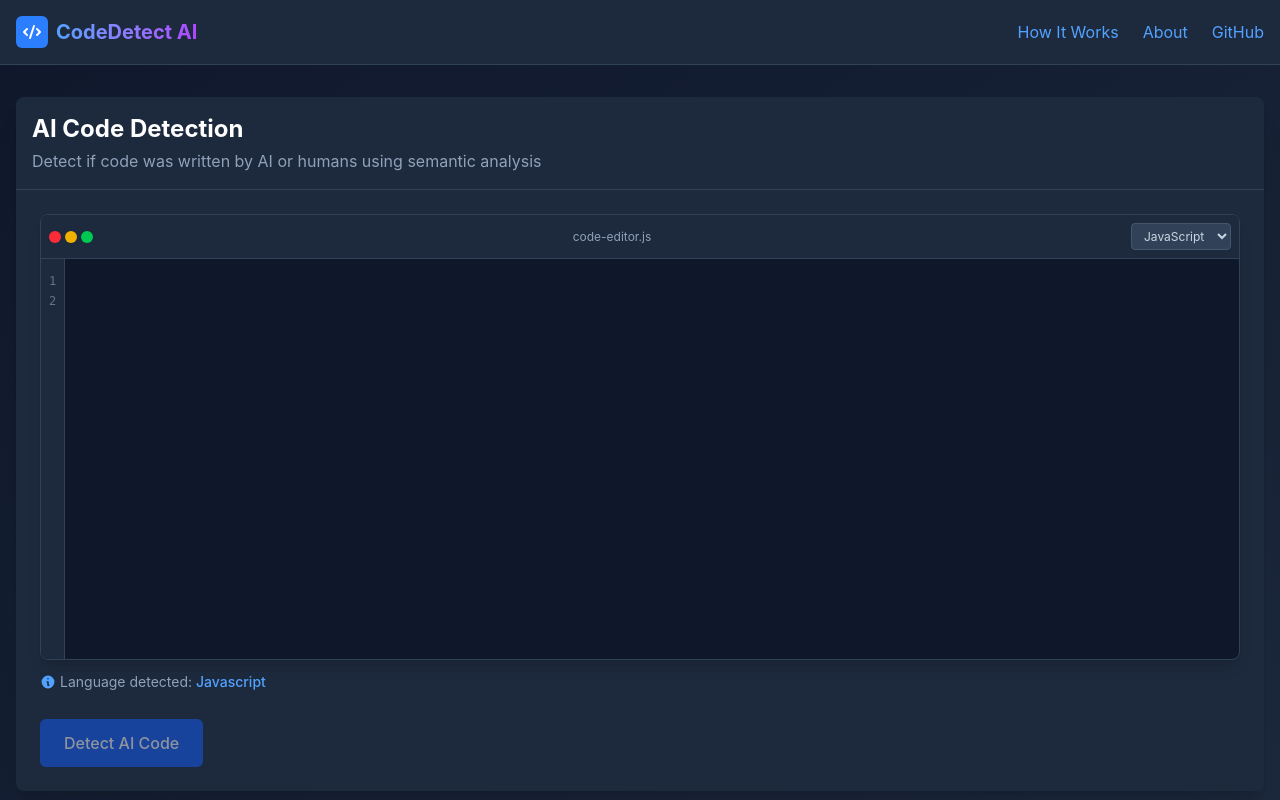
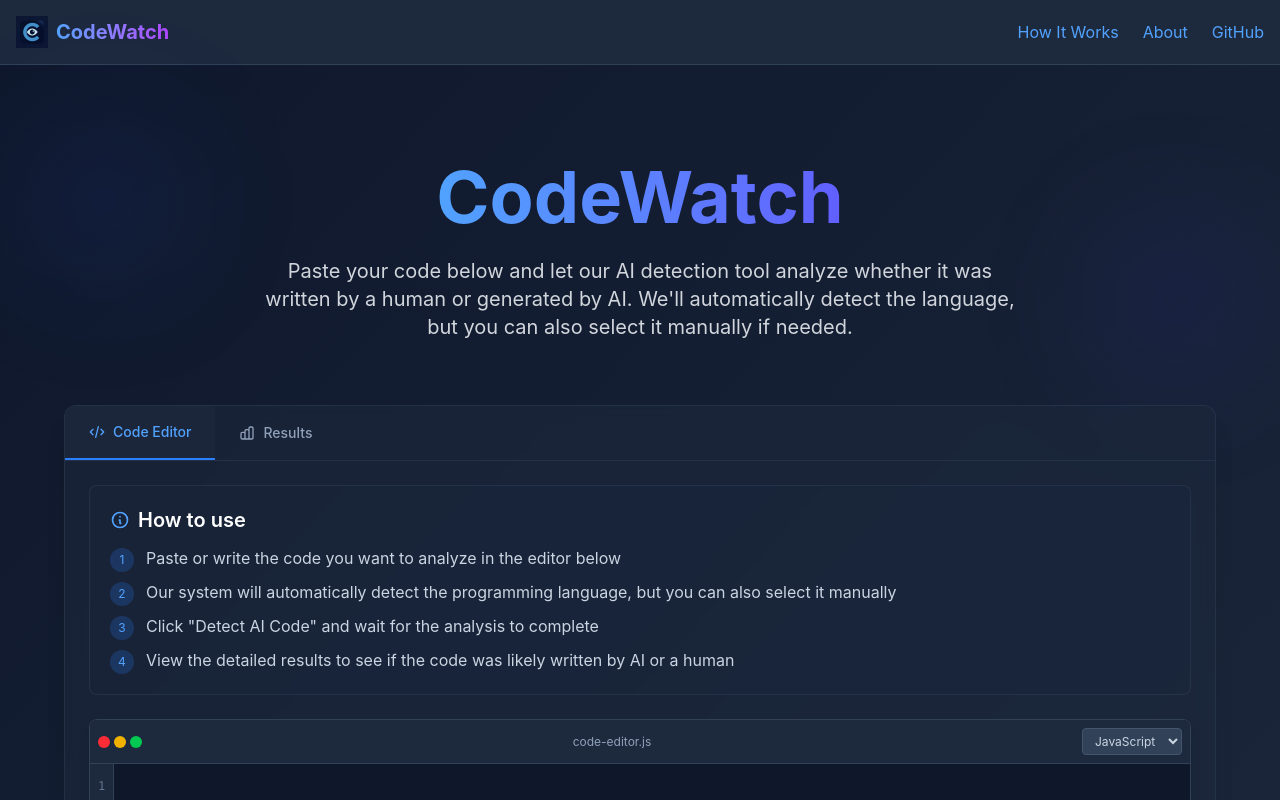
Before and after one commit to MahinAshraful/CodeWatch, a React (Vite) app in the folder frontend/: page / in a window 1280 px wide. Shown: the top 800 px of the page. Built offline with nearby package versions, Linux system fonts and the light colour scheme.

Commit message:
new UI frontpage + logo

```diff
--- a/frontend/components/CodeDetectionPage.tsx
+++ b/frontend/components/CodeDetectionPage.tsx
@@ -17,6 +17,13 @@ const CodeDetectionPage: React.FC = () => {
   const [results, setResults] = useState<DetectionResult | null>(null)
   const [error, setError] = useState<string | null>(null)
   const [language, setLanguage] = useState<string>('javascript')
+  const [activeTab, setActiveTab] = useState<string>('editor') // 'editor' or 'results'
+  const [isVisible, setIsVisible] = useState<boolean>(false)
+
+  // Animation effect on mount
+  React.useEffect(() => {
+    setIsVisible(true)
+  }, [])
 
   const detectCode = async () => {
     if (!code.trim()) {
@@ -52,6 +59,7 @@ const CodeDetectionPage: React.FC = () => {
       console.log('Detection results:', data)
       setResults(data)
       setStage('finished')
+      setActiveTab('results') // Auto switch to results tab
 
     } catch (err) {
       console.error('Error detecting code:', err)
@@ -68,15 +76,89 @@ const CodeDetectionPage: React.FC = () => {
   }
 
   return (
-    <div className="bg-slate-800 rounded-lg shadow-xl overflow-hidden">
-      <div className="border-b border-slate-700 p-4">
-        <h1 className="text-2xl font-bold text-white">AI Code Detection</h1>
-        <p className="text-slate-400 mt-1">
-          Detect if code was written by AI or humans using semantic analysis
+    <div className="max-w-6xl mx-auto">
+      {/* Hero section with animated heading */}
+      <div className={`text-center my-16 transition-all duration-700 ${isVisible ? 'opacity-100' : 'opacity-0 translate-y-8'}`}>
+        {/* Background elements */}
+        <div className="relative">
+          <div className="absolute -top-10 -left-10 w-40 h-40 bg-blue-600/10 rounded-full blur-3xl pointer-events-none"></div>
+          <div className="absolute -bottom-10 -right-10 w-40 h-40 bg-indigo-600/10 rounded-full blur-3xl pointer-events-none"></div>
+
+          <h1
+            className="text-5xl md:text-6xl lg:text-7xl font-bold text-transparent bg-clip-text bg-gradient-to-r from-blue-400 to-indigo-500 inline-block transition-transform duration-300 ease-in-out transform hover:scale-105"
+          >
+            CodeWatch
+          </h1>
+
+          <p className="text-lg md:text-xl text-gray-300 max-w-3xl mx-auto mt-6">
+            Paste your code below and let our AI detection tool analyze whether it was written by a human or generated by AI.
+            We'll automatically detect the language, but you can also select it manually if needed.
           </p>
+        </div>
+      </div>
+
+      <div className="bg-slate-800/60 backdrop-blur-sm rounded-xl shadow-xl overflow-hidden border border-slate-700/50 transform transition-all duration-500 hover:shadow-blue-900/5">
+        {/* Tabs */}
+        <div className="border-b border-slate-700/50 flex">
+          <button
+            className={`py-4 px-6 font-medium text-sm focus:outline-none transition-all duration-300 flex items-center ${
+              activeTab === 'editor'
+                ? 'text-blue-400 border-b-2 border-blue-500 bg-slate-800/70'
+                : 'text-slate-400 hover:text-slate-200 hover:bg-slate-700/30'
+            }`}
+            onClick={() => setActiveTab('editor')}
+          >
+            <svg xmlns="http://www.w3.org/2000/svg" className="h-4 w-4 mr-2" viewBox="0 0 24 24" fill="none" stroke="currentColor" strokeWidth="2">
+              <path strokeLinecap="round" strokeLinejoin="round" d="M10 20l4-16m4 4l4 4-4 4M6 16l-4-4 4-4" />
+            </svg>
+            Code Editor
+          </button>
+          <button
+            className={`py-4 px-6 font-medium text-sm focus:outline-none transition-all duration-300 flex items-center ${
+              activeTab === 'results'
+                ? 'text-blue-400 border-b-2 border-blue-500 bg-slate-800/70'
+                : 'text-slate-400 hover:text-slate-200 hover:bg-slate-700/30'
+            }`}
+            onClick={() => setActiveTab('results')}
+            disabled={!results}
+          >
+            <svg xmlns="http://www.w3.org/2000/svg" className="h-4 w-4 mr-2" viewBox="0 0 24 24" fill="none" stroke="currentColor" strokeWidth="2">
+              <path strokeLinecap="round" strokeLinejoin="round" d="M9 19v-6a2 2 0 00-2-2H5a2 2 0 00-2 2v6a2 2 0 002 2h2a2 2 0 002-2zm0 0V9a2 2 0 012-2h2a2 2 0 012 2v10m-6 0a2 2 0 002 2h2a2 2 0 002-2m0 0V5a2 2 0 012-2h2a2 2 0 012 2v14a2 2 0 01-2 2h-2a2 2 0 01-2-2z" />
+            </svg>
+            Results {results && <span className="ml-2 inline-flex items-center px-2 py-0.5 rounded-full text-xs font-medium bg-blue-600/20 text-blue-400">Available</span>}
+          </button>
         </div>
 
         <div className="p-6">
+          {activeTab === 'editor' && (
+            <>
+              <div className="mb-6 bg-slate-800/30 p-5 rounded-lg border border-slate-700/50">
+                <h2 className="text-xl font-semibold text-white mb-3 flex items-center">
+                  <svg xmlns="http://www.w3.org/2000/svg" className="h-5 w-5 text-blue-400 mr-2" viewBox="0 0 24 24" fill="none" stroke="currentColor" strokeWidth="2">
+                    <path strokeLinecap="round" strokeLinejoin="round" d="M13 16h-1v-4h-1m1-4h.01M21 12a9 9 0 11-18 0 9 9 0 0118 0z" />
+                  </svg>
+                  How to use
+                </h2>
+                <ul className="space-y-2 text-slate-300">
+                  <li className="flex items-start">
+                    <span className="inline-flex items-center justify-center w-6 h-6 rounded-full bg-blue-500/20 text-blue-400 text-xs mr-3 mt-0.5 flex-shrink-0">1</span>
+                    <span>Paste or write the code you want to analyze in the editor below</span>
+                  </li>
+                  <li className="flex items-start">
+                    <span className="inline-flex items-center justify-center w-6 h-6 rounded-full bg-blue-500/20 text-blue-400 text-xs mr-3 mt-0.5 flex-shrink-0">2</span>
+                    <span>Our system will automatically detect the programming language, but you can also select it manually</span>
+                  </li>
+                  <li className="flex items-start">
+                    <span className="inline-flex items-center justify-center w-6 h-6 rounded-full bg-blue-500/20 text-blue-400 text-xs mr-3 mt-0.5 flex-shrink-0">3</span>
+                    <span>Click "Detect AI Code" and wait for the analysis to complete</span>
+                  </li>
+                  <li className="flex items-start">
+                    <span className="inline-flex items-center justify-center w-6 h-6 rounded-full bg-blue-500/20 text-blue-400 text-xs mr-3 mt-0.5 flex-shrink-0">4</span>
+                    <span>View the detailed results to see if the code was likely written by AI or a human</span>
+                  </li>
+                </ul>
+              </div>
+
               <CodeEditor
                 code={code}
                 onChange={setCode}
@@ -86,42 +168,63 @@ const CodeDetectionPage: React.FC = () => {
               />
 
               {language && (
-          <div className="mt-3 text-sm text-slate-400">
-            <span className="inline-flex items-center">
-              <svg xmlns="http://www.w3.org/2000/svg" className="h-4 w-4 mr-1 text-blue-400" viewBox="0 0 20 20" fill="currentColor">
-                <path fillRule="evenodd" d="M18 10a8 8 0 11-16 0 8 8 0 0116 0zm-7-4a1 1 0 11-2 0 1 1 0 012 0zM9 9a1 1 0 000 2v3a1 1 0 001 1h1a1 1 0 100-2v-3a1 1 0 00-1-1H9z" clipRule="evenodd" />
+                <div className="mt-3 text-sm text-slate-400 flex items-center">
+                  <svg xmlns="http://www.w3.org/2000/svg" className="h-4 w-4 mr-1 text-blue-400" viewBox="0 0 24 24" fill="none" stroke="currentColor" strokeWidth="2">
+                    <path strokeLinecap="round" strokeLinejoin="round" d="M13 16h-1v-4h-1m1-4h.01M21 12a9 9 0 11-18 0 9 9 0 0118 0z" />
                   </svg>
                   Language detected: <span className="font-medium text-blue-400 ml-1">{language.charAt(0).toUpperCase() + language.slice(1)}</span>
-            </span>
                 </div>
               )}
 
               <div className="mt-6 flex flex-col sm:flex-row sm:items-center gap-3">
                 <button
-            className="px-6 py-3 bg-blue-600 hover:bg-blue-700 text-white font-medium rounded-md transition-colors focus:outline-none focus:ring-2 focus:ring-blue-500 focus:ring-opacity-50 disabled:opacity-50 disabled:cursor-not-allowed"
+                  className="px-5 py-3 bg-blue-600 hover:bg-blue-700 text-white font-medium rounded-md transition-all duration-300 focus:outline-none focus:ring-2 focus:ring-blue-500 focus:ring-opacity-50 disabled:opacity-50 disabled:cursor-not-allowed shadow-md hover:shadow-lg flex items-center justify-center group"
                   onClick={detectCode}
                   disabled={loading || !code.trim()}
                 >
-            {loading ? 'Analyzing...' : 'Detect AI Code'}
+                  {loading ? (
+                    <span className="flex items-center">
+                      <svg className="animate-spin -ml-1 mr-2 h-4 w-4 text-white" xmlns="http://www.w3.org/2000/svg" fill="none" viewBox="0 0 24 24">
+                        <circle className="opacity-25" cx="12" cy="12" r="10" stroke="currentColor" strokeWidth="4"></circle>
+                        <path className="opacity-75" fill="currentColor" d="M4 12a8 8 0 018-8V0C5.373 0 0 5.373 0 12h4zm2 5.291A7.962 7.962 0 014 12H0c0 3.042 1.135 5.824 3 7.938l3-2.647z"></path>
+                      </svg>
+                      Analyzing...
+                    </span>
+                  ) : (
+                    <span className="flex items-center">
+                      <svg xmlns="http://www.w3.org/2000/svg" className="h-5 w-5 mr-2 group-hover:animate-pulse" viewBox="0 0 24 24" fill="none" stroke="currentColor" strokeWidth="2">
+                        <path strokeLinecap="round" strokeLinejoin="round" d="M5 3v4M3 5h4M6 17v4m-2-2h4m5-16l2.286 6.857L21 12l-5.714 2.143L13 21l-2.286-6.857L5 12l5.714-2.143L13 3z" />
+                      </svg>
+                      Detect AI Code
+                    </span>
+                  )}
                 </button>
 
                 {error && (
-            <div className="mt-2 sm:mt-0 px-4 py-2 bg-red-500 bg-opacity-20 border border-red-500 border-opacity-30 rounded-md text-red-400">
+                  <div className="mt-2 sm:mt-0 px-4 py-2 bg-red-500/10 border border-red-500/30 rounded-md text-red-400 animate-pulse">
+                    <div className="flex items-center">
+                      <svg xmlns="http://www.w3.org/2000/svg" className="h-5 w-5 mr-2 flex-shrink-0" viewBox="0 0 24 24" fill="none" stroke="currentColor" strokeWidth="2">
+                        <path strokeLinecap="round" strokeLinejoin="round" d="M12 8v4m0 4h.01M21 12a9 9 0 11-18 0 9 9 0 0118 0z" />
+                      </svg>
                       {error}
+                    </div>
                   </div>
                 )}
               </div>
 
               {loading && <LoadingIndicator stage={stage} />}
+            </>
+          )}
 
-        {results && !loading && (
-          <div className="mt-6">
+          {activeTab === 'results' && results && (
+            <div className="mt-4">
               <ResultsDisplay results={results} />
             </div>
           )}
         </div>
       </div>
+    </div>
   )
 }
 
-export default CodeDetectionPage
+export default CodeDetectionPage;
--- a/frontend/components/Header.tsx
+++ b/frontend/components/Header.tsx
@@ -6,11 +6,9 @@ const Header: React.FC = () => {
       <div className="container mx-auto px-4 py-4 flex justify-between items-center">
         <div className="flex items-center space-x-2">
           <div className="bg-blue-500 w-8 h-8 rounded-md flex items-center justify-center">
-            <svg xmlns="http://www.w3.org/2000/svg" className="h-5 w-5 text-white" viewBox="0 0 20 20" fill="currentColor">
-              <path fillRule="evenodd" d="M12.316 3.051a1 1 0 01.633 1.265l-4 12a1 1 0 11-1.898-.632l4-12a1 1 0 011.265-.633zM5.707 6.293a1 1 0 010 1.414L3.414 10l2.293 2.293a1 1 0 11-1.414 1.414l-3-3a1 1 0 010-1.414l3-3a1 1 0 011.414 0zm8.586 0a1 1 0 011.414 0l3 3a1 1 0 010 1.414l-3 3a1 1 0 11-1.414-1.414L16.586 10l-2.293-2.293a1 1 0 010-1.414z" clipRule="evenodd" />
-            </svg>
+            <img src="../public/logo.png" alt="" />
           </div>
-          <h1 className="text-xl font-bold bg-gradient-to-r from-blue-400 to-purple-500 bg-clip-text text-transparent">CodeDetect AI</h1>
+          <h1 className="text-xl font-bold bg-gradient-to-r from-blue-400 to-purple-500 bg-clip-text text-transparent">CodeWatch</h1>
         </div>
         <nav>
           <ul className="flex space-x-6">
```
Also changed, not shown: frontend/public/logo.png (added), 1 other file (tests, documents, lock files or other folders). Lines whose indentation alone changed are shown as unchanged.
